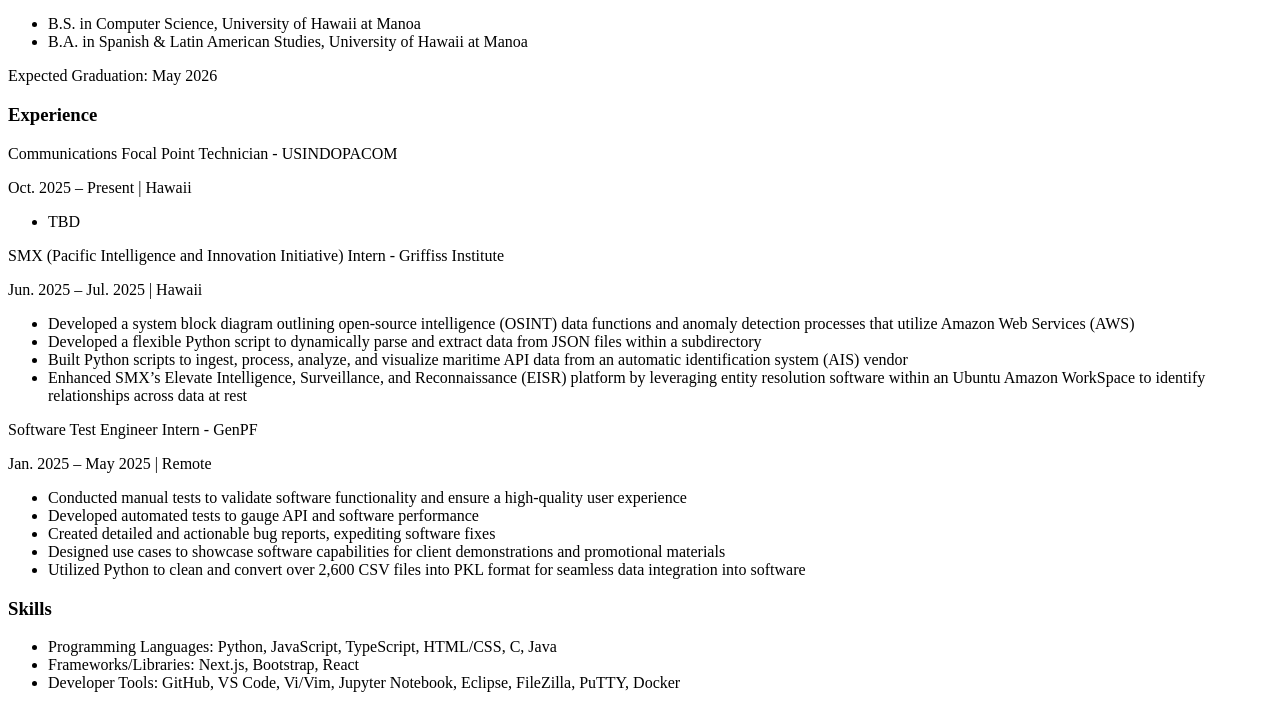
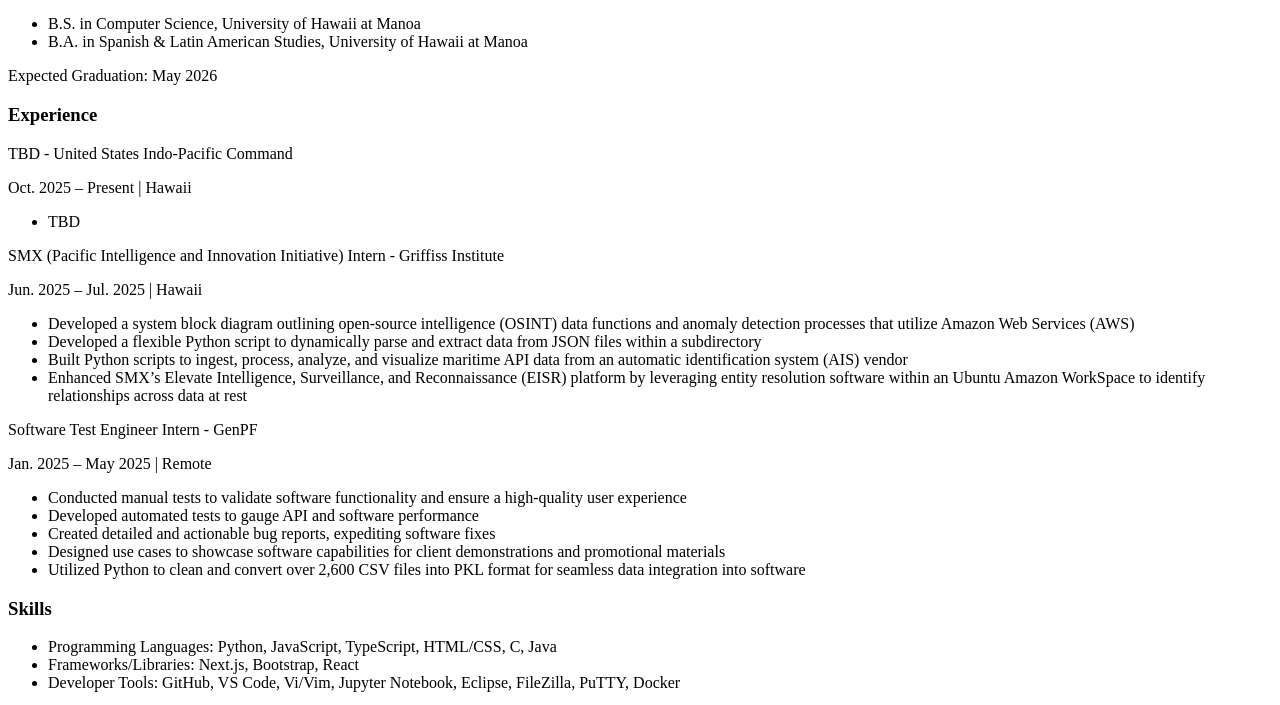
Before and after one commit to usradam/personal-website, a website built with Vite: page resume.html in a window 1280 px wide. Shown: the part 95-800 px from the top of the page. Built offline with nearby package versions, Linux system fonts and the light colour scheme.

Commit message:
Clean up

```diff
--- a/resume.html
+++ b/resume.html
@@ -28,7 +28,7 @@
         <p>Expected Graduation: May 2026</p>
 
         <h3>Experience</h3>
-          <p>Communications Focal Point Technician - USINDOPACOM</p>
+          <p>TBD - United States Indo-Pacific Command</p>
           <p>Oct. 2025 – Present | Hawaii</p>
           <ul>
             <li>
--- a/src/theme.css
+++ b/src/theme.css
@@ -1,5 +1,3 @@
-/* Theme overrides for @owickstrom/the-monospace-web */
-
 @media (prefers-color-scheme: dark) {
   :root {
     --text-color: #FAFAF9;
```
